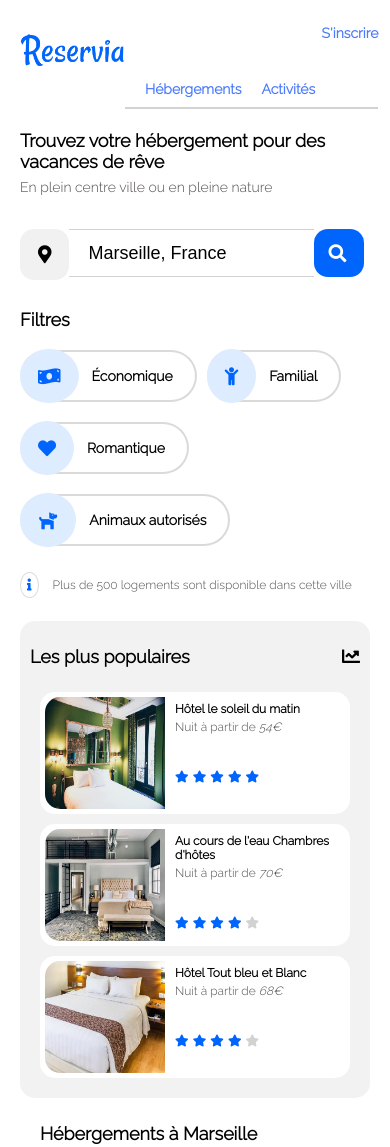
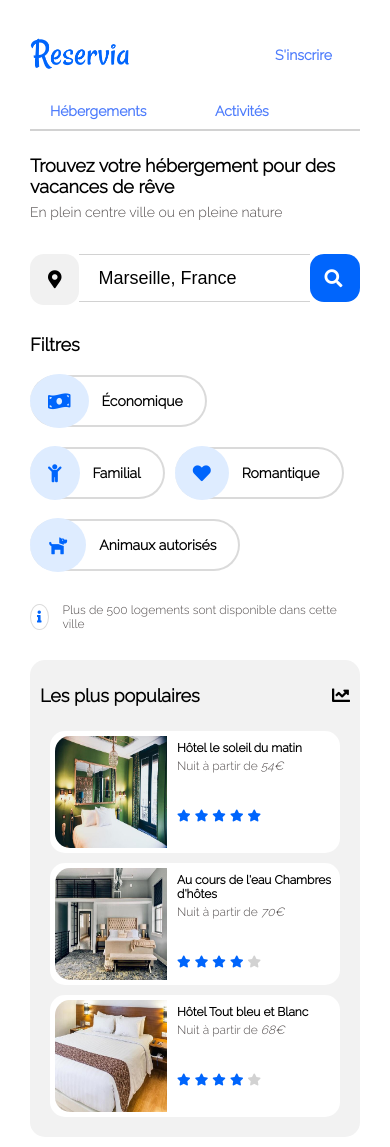
Before and after one commit to helio-dev/RESERVIA-openclassroom, a plain HTML site: page reservia_helio.html in a window 390 px wide. Shown: the top 1147 px of the page. Drawn offline with Linux system fonts and the light colour scheme; files whose address does not match are found by name.

Commit message:
création de balise <a> contenant les figures et adaptation du css

```diff
--- a/reservia_helio.css
+++ b/reservia_helio.css
@@ -44,7 +44,7 @@ p
 
 .headerlogo
 {
- width: 7%;
+ width: 100px;
  position: relative;
  top: 0px;
 
@@ -69,6 +69,10 @@ a
 {
 color: #4c7bfc;
 }
+
+.figure-link
+{color: black;
+text-decoration: none;}
 
 
 li>a
@@ -597,16 +601,23 @@ and (max-width: 650px)
 
 {
 
+    .bloc-page
+    {margin: 30px;}
     .body
     {margin: 15px;}
     .header
+    {display: block;
+    height: 75px;
+    width: 100%;}
 
     .headerlogo
-    {width: 30%;}
+    {width: 100px;}
 
     .headernav
-    {position: static;
-    margin-top: 190px;}
+    {position: relative;
+    margin-top: 39px;
+    top: -84px;
+    width: 92%;}
 
     .linav
     {font-size: 14px;
--- a/reservia_helio.html
+++ b/reservia_helio.html
@@ -12,6 +12,7 @@
       <link href="C:\Users\Helio\Desktop\projet_reservia\fontawesome-free-5.15.1-web\css/solid.css" rel="stylesheet">
       <link rel="preconnect" href="https://fonts.gstatic.com">
       <link href="https://fonts.googleapis.com/css2?family=Raleway:wght@300&display=swap" rel="stylesheet">
+
 
   </head>
 
@@ -90,6 +91,7 @@
 
             <div class="figurecontainer">
 
+              <a class="figure-link" href="lien">
               <figure class="fighebergements">
                 <img class="hebergements-images" src="images/hebergements/4_small/cannebiere.jpg" alt="Hôtel de la Canebiere">
                 <figcaption>
@@ -105,7 +107,10 @@
 
                 </figcaption>
               </figure>
+            </a>
 
+
+              <a class="figure-link" href="lien">
                  <figure class="fighebergements">
                 <img class="hebergements-images" src="images/hebergements/4_small/duport.jpg" alt="Hôtel de la Canebiere">
                 <figcaption>
@@ -118,10 +123,12 @@
                   <i class="fas fa-star fa-starblue"></i>
                 </figcaption>
               </figure>
+              </a>
 
 
 
 
+              <a class="figure-link" href="lien">
                  <figure class="fighebergements">
                 <img class="hebergements-images" src="images/hebergements/4_small/lesmouettes.jpg" alt="Hôtel de la Canebiere">
                 <figcaption>
@@ -134,10 +141,12 @@
                   <i class="fas fa-star fa-stargrey"></i>
                 </figcaption>
               </figure>
+              </a>
 
 
 
 
+              <a class="figure-link" href="lien">
                  <figure class="fighebergements">
                 <img class="hebergements-images" src="images/hebergements/4_small/delamerrecadre.jpg" alt="Hôtel de la Canebiere">
                 <figcaption>
@@ -150,10 +159,12 @@
                   <i class="fas fa-star fa-stargrey"></i>
                 </figcaption>
               </figure>
+              </a>
 
 
 
 
+              <a class="figure-link" href="lien">
                  <figure class="fighebergements">
                 <img class="hebergements-images" src="images/hebergements/4_small/lepanier.jpg" alt="Hôtel de la Canebiere">
                 <figcaption>
@@ -166,10 +177,12 @@
                   <i class="fas fa-star fa-stargrey"></i>
                 </figcaption>
               </figure>
+              </a>
 
 
 
 
+              <a class="figure-link" href="lien">
                  <figure class="fighebergements">
                 <img class="hebergements-images" src="images/hebergements/4_small/chezaminarecadre.jpg" alt="Hôtel de la Canebiere">
                 <figcaption>
@@ -182,6 +195,7 @@
                   <i class="fas fa-star fa-starblue"></i>
                 </figcaption>
               </figure>
+              </a>
             </div>
             <a class="article-afficherplus" href="page2"> Afficher plus</a>
           </article>
@@ -193,6 +207,7 @@
             </div>
 
             <div class="figure-aside-container">
+            <a class="figure-link" href="lien">
                <figure class="figureaside">
               <img class="lespluspopulaires-images" src="images/hebergements/4_small/lesoleildumatin.jpg">
               <figcaption class="aside-content">
@@ -208,8 +223,10 @@
                 </div>
               </figcaption>
             </figure>
+            </a>
 
 
+            <a class="figure-link" href="lien">
                <figure class="figureaside">
               <img class="lespluspopulaires-images" src="images/hebergements/4_small/aucourdeleau.jpg">
               <figcaption class="aside-content">
@@ -224,9 +241,11 @@
               </div>
               </figcaption>
             </figure>
+            </a>
 
 
 
+            <a class="figure-link" href="lien">
                <figure class="figureaside">
               <img class="lespluspopulaires-images" src="images/hebergements/4_small/toutbleuetblancrecadre.jpg">
               <figcaption class="aside-content">
@@ -241,6 +260,7 @@
               </div>
               </figcaption>
             </figure>
+            </a>
 
           </div>
           </aside>
```
Lines whose indentation alone changed are shown as unchanged.
